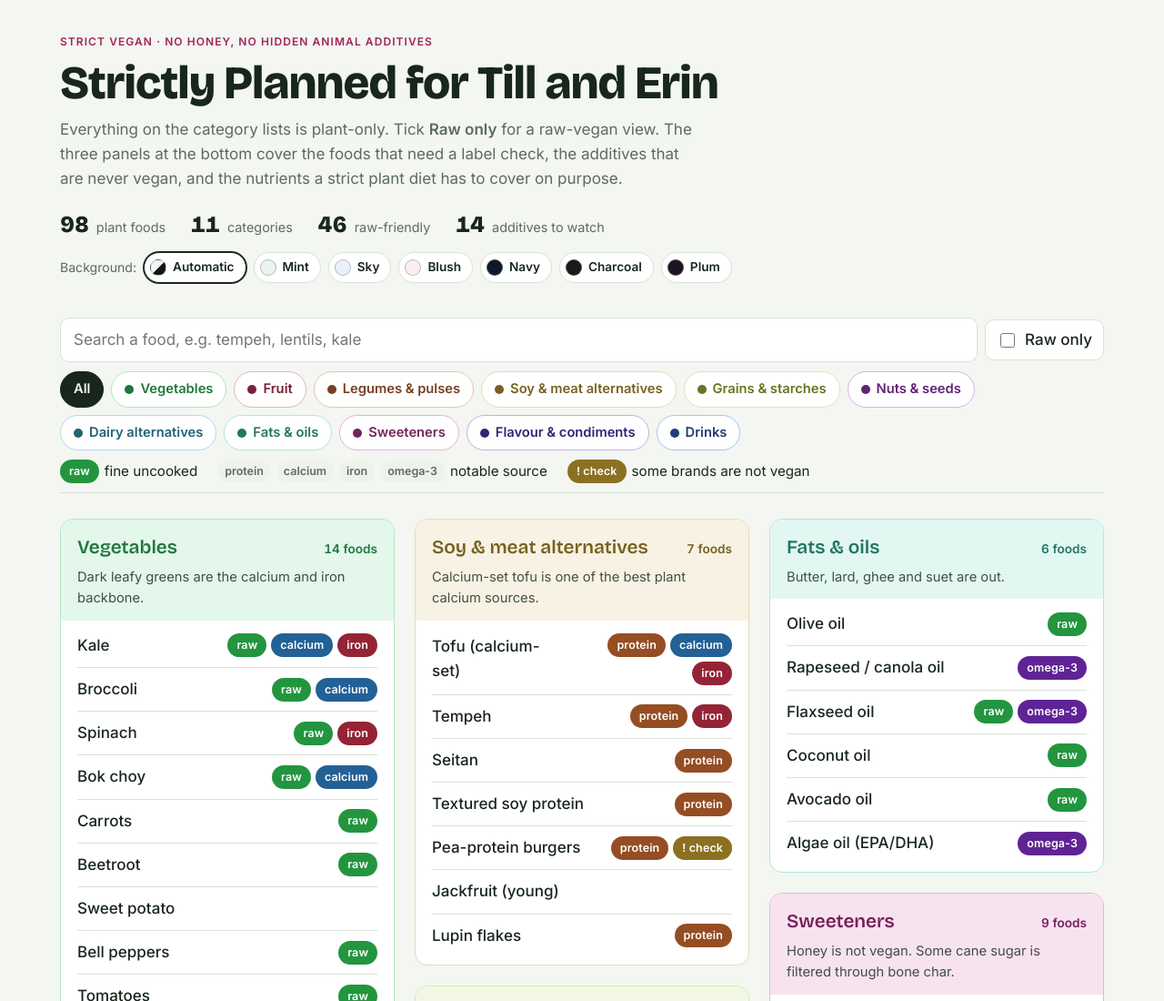
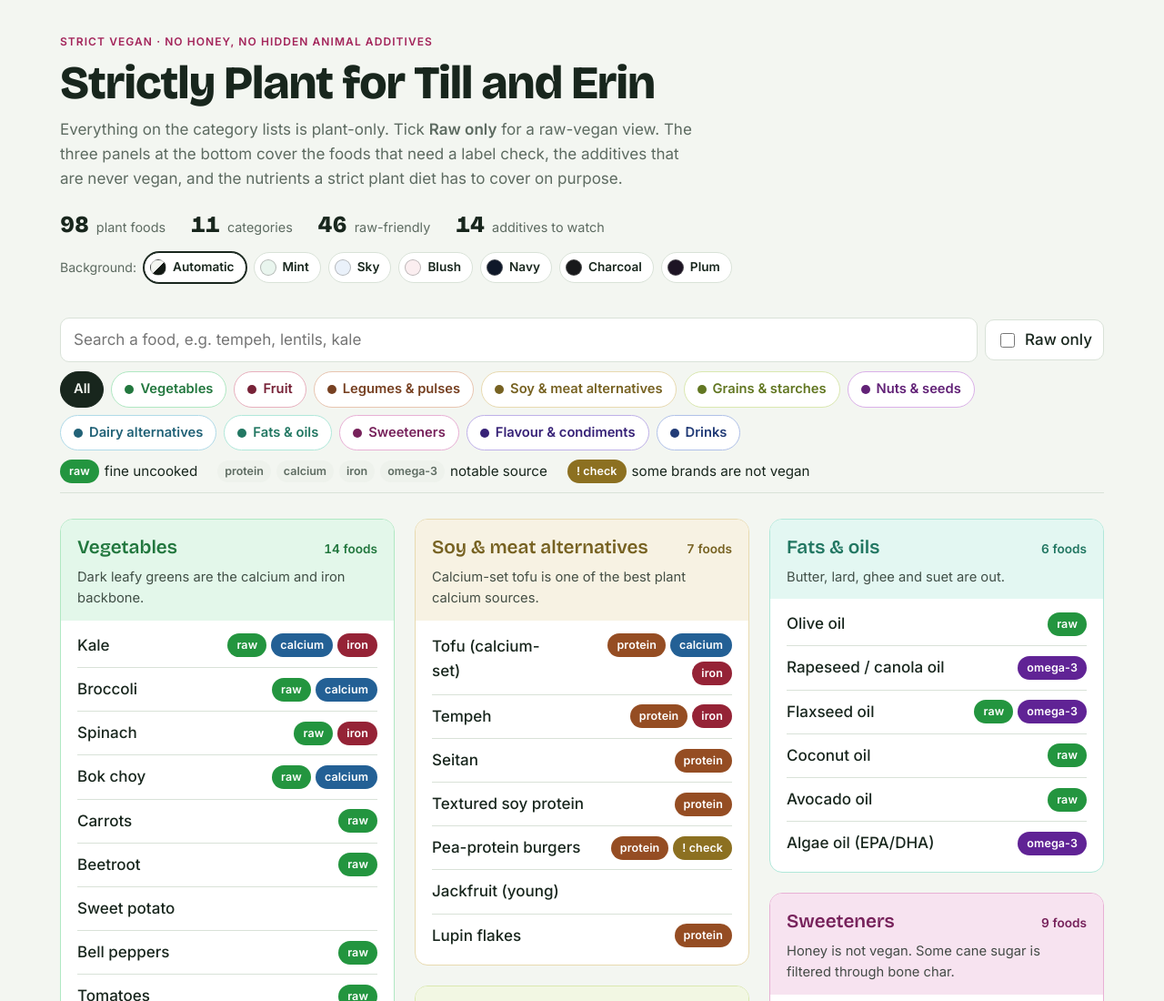
Before and after one commit to tasar1-ship-it/strictly-plant, a plain HTML site: page index.html in a window 1280 px wide. Shown: the top 1100 px of the page at 91% size. Drawn offline with nearby package versions, Linux system fonts and the light colour scheme.

Commit message:
Headline: Strictly Plant for Till and Erin
Co-Authored-By: Claude Opus 5.5 <noreply@anthropic.com>

```diff
--- a/index.html
+++ b/index.html
@@ -3,7 +3,7 @@
 <head>
 <meta charset="utf-8">
 <meta name="viewport" content="width=device-width, initial-scale=1, viewport-fit=cover">
-<title>Strictly Planned for Till and Erin</title>
+<title>Strictly Plant for Till and Erin</title>
 <meta name="claude:viewport-fit-sides" content="cover">
 <link rel="preconnect" href="https://fonts.googleapis.com">
 <link rel="stylesheet" href="https://fonts.googleapis.com/css2?family=Bricolage+Grotesque:opsz,wght@12..96,600;12..96,800&family=Inter:wght@400;500;600&display=swap">
@@ -130,7 +130,7 @@ mark{background:var(--accent-soft);color:inherit;border-radius:3px;padding:0 1px
 <div class="wrap">
   <header>
     <div class="eyebrow">Strict vegan · no honey, no hidden animal additives</div>
-    <h1>Strictly Planned for Till and Erin</h1>
+    <h1>Strictly Plant for Till and Erin</h1>
     <p>Everything on the category lists is plant-only. Tick <b>Raw only</b> for a raw-vegan view. The three panels at the bottom cover the foods that need a label check, the additives that are never vegan, and the nutrients a strict plant diet has to cover on purpose.</p>
     <div class="stats" id="stats"></div>
     <div class="bgpick" id="bgpick" role="group" aria-label="Background colour"><span>Background:</span></div>
```
